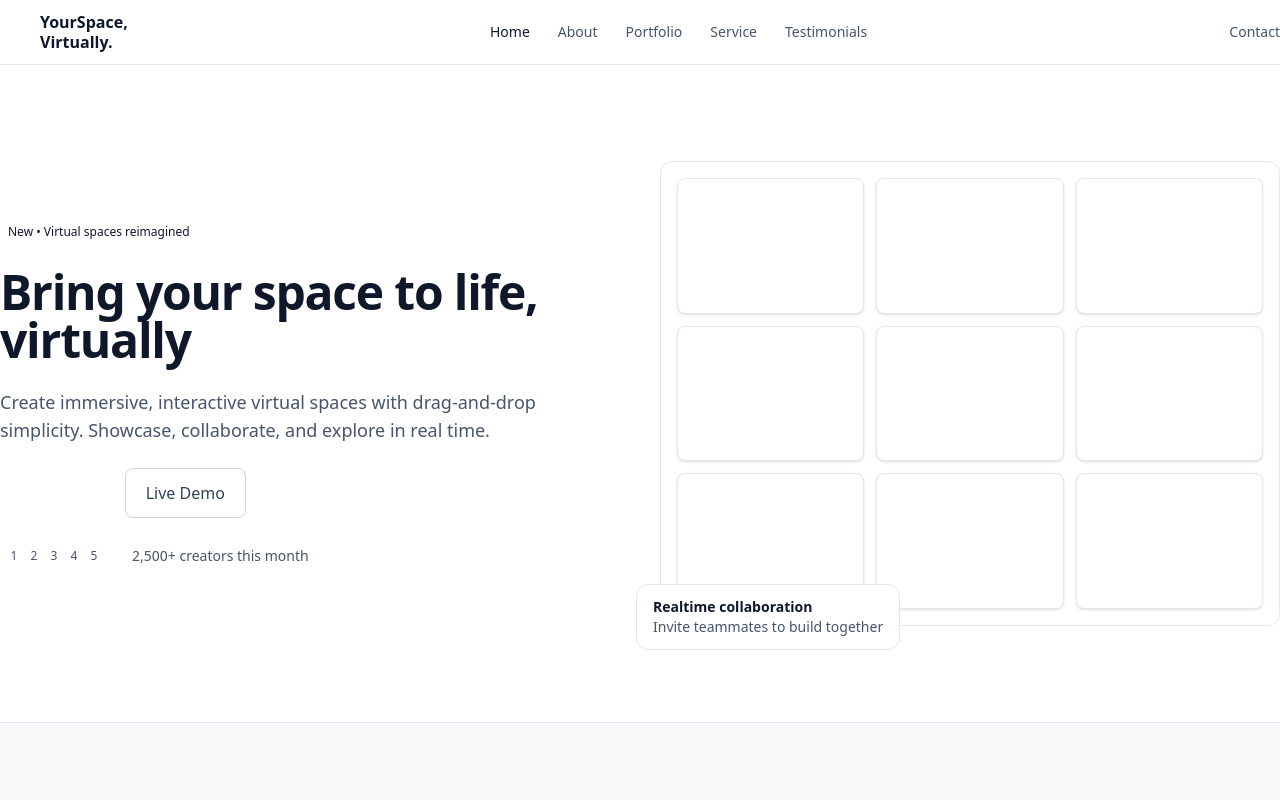
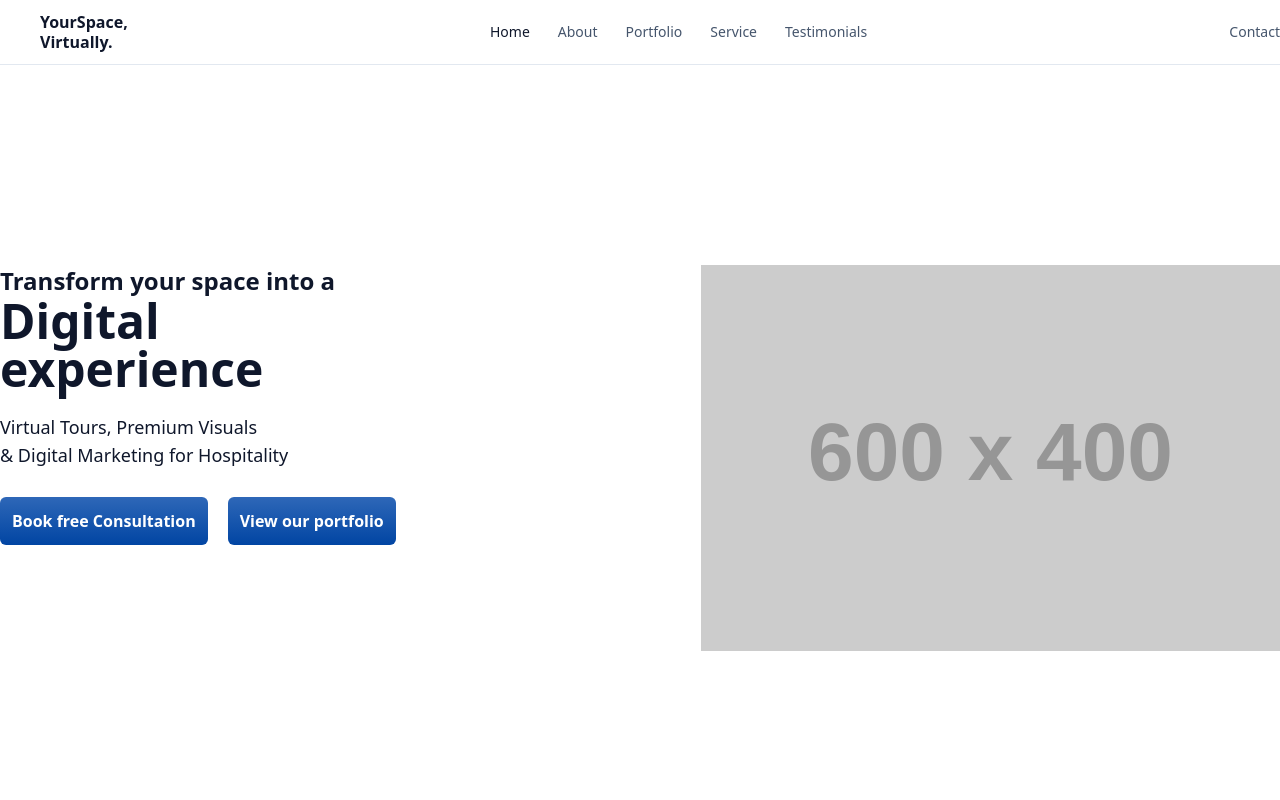
Before and after one commit to sarveswaranmg15/YourSpaceVirtually, a React (Vite) app: page / in a window 1280 px wide. Shown: the top 800 px of the page. Built offline with nearby package versions, Linux system fonts and the light colour scheme.

Commit message:
hero section done yet to add pic

```diff
--- a/index.html
+++ b/index.html
@@ -1,10 +1,16 @@
-<!doctype html>
+<!DOCTYPE html>
 <html lang="en">
   <head>
     <meta charset="UTF-8" />
     <link rel="icon" type="image/svg+xml" href="/vite.svg" />
     <meta name="viewport" content="width=device-width, initial-scale=1.0" />
-  <title>YourSpace Virtually</title>
+    <title>YourSpace Virtually</title>
+    <!-- Inter font -->
+    <link rel="preconnect" href="https://fonts.googleapis.com" />
+    <link rel="preconnect" href="https://fonts.gstatic.com" crossorigin />
+    <link
+      href="https://fonts.googleapis.com/css2?family=Inter:wght@400;700;800&display=swap"
+      rel="stylesheet" />
   </head>
   <body>
     <div id="root"></div>
--- a/src/components/Hero.jsx
+++ b/src/components/Hero.jsx
@@ -1,67 +1,30 @@
 export default function Hero() {
   return (
-    <section className="relative overflow-hidden">
-      <div className="container grid lg:grid-cols-2 gap-10 items-center py-16 lg:py-24">
-        <div className="space-y-6">
-          <span className="inline-flex px-2 py-1 rounded-full text-xs bg-brand-50 text-brand-700 font-medium">
-            New • Virtual spaces reimagined
-          </span>
-          <h1 className="text-4xl md:text-5xl font-bold tracking-tight">
-            Bring your space to life, virtually
-          </h1>
-          <p className="text-slate-600 text-base md:text-lg max-w-prose">
-            Create immersive, interactive virtual spaces with drag-and-drop
-            simplicity. Showcase, collaborate, and explore in real time.
-          </p>
-          <div className="flex flex-col sm:flex-row gap-3">
-            <a
-              href="#"
-              className="inline-flex items-center justify-center px-5 py-3 rounded-lg bg-brand-600 text-white font-medium shadow-card hover:bg-brand-700"
-            >
-              Start Free
-            </a>
-            <a
-              href="#"
-              className="inline-flex items-center justify-center px-5 py-3 rounded-lg border border-slate-300 text-slate-700 font-medium hover:bg-slate-50"
-            >
-              Live Demo
-            </a>
-          </div>
-          <div className="flex items-center gap-6 text-sm text-slate-600">
-            <div className="flex -space-x-2">
-              {Array.from({ length: 5 }).map((_, i) => (
-                <span
-                  key={i}
-                  className="inline-flex h-7 w-7 items-center justify-center rounded-full border-2 border-white bg-brand-100 text-brand-700 text-xs"
-                >
-                  {i + 1}
-                </span>
-              ))}
-            </div>
-            <span>2,500+ creators this month</span>
-          </div>
-        </div>
-        <div className="relative">
-          <div className="aspect-[4/3] rounded-xl bg-gradient-to-br from-brand-100 via-white to-brand-200 border border-slate-200 shadow-card overflow-hidden">
-            <div className="h-full w-full grid grid-cols-3 gap-3 p-4">
-              {Array.from({ length: 9 }).map((_, i) => (
-                <div
-                  key={i}
-                  className="rounded-lg bg-white border border-slate-200 shadow-sm"
-                />
-              ))}
-            </div>
-          </div>
-          <div className="absolute -bottom-6 -left-6 hidden md:block">
-            <div className="rounded-xl bg-white shadow-card border border-slate-200 px-4 py-3 text-sm">
-              <b className="block">Realtime collaboration</b>
-              <span className="text-slate-600">
-                Invite teammates to build together
-              </span>
-            </div>
-          </div>
+    <div className="flex h-full mt-50 mb-50 justify-center gap-70">
+      <div>
+        <h3 className="text-2xl font-bold">Transform your space into a</h3>
+        <h1 className="text-5xl font-bold mb-5">Digital experience</h1>
+        <p className="text-lg font-medium">Virtual Tours, Premium Visuals </p>
+        <p className="text-lg font-medium">
+          & Digital Marketing for Hospitality
+        </p>
+
+        <div className="mt-7 flex gap-5">
+          <button className="bg-gradient-to-b from-[#0046a8d1] to-[#0145a3] text-white p-3 rounded-md font-bold">
+            Book free Consultation
+          </button>
+          <button className="bg-gradient-to-b from-[#0046a8d1] to-[#0145a3] text-white p-3 rounded-md font-bold">
+            View our portfolio
+          </button>
         </div>
       </div>
-    </section>
+
+      <div>
+        <img
+          src="https://via.placeholder.com/600x400"
+          alt="Placeholder Image"
+        />
+      </div>
+    </div>
   );
 }
```
